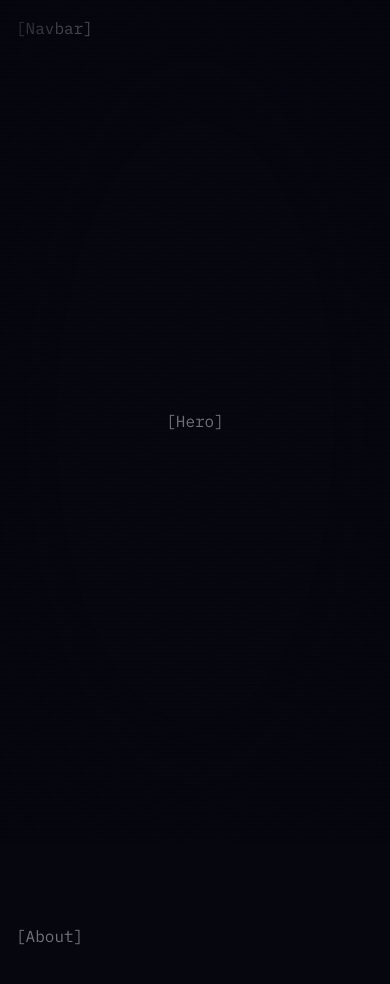
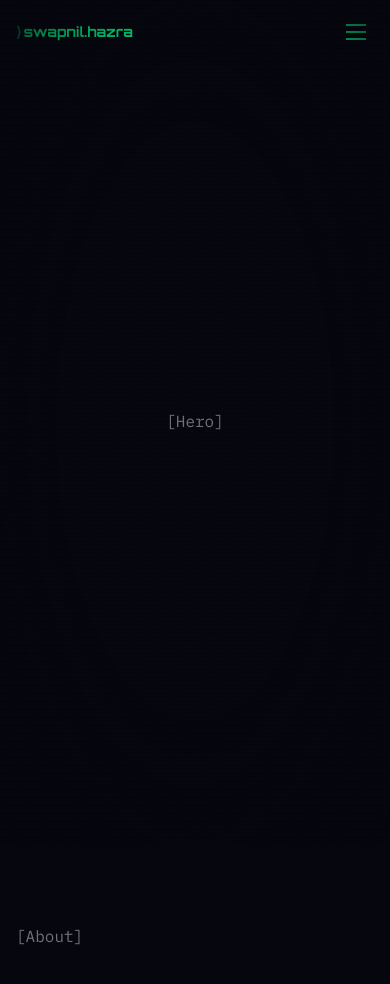
Before and after one commit to Swapnil-bo/Portfolio, a React (Vite) app: page / in a window 390 px wide. Shown: the top 984 px of the page. Built offline with nearby package versions, Linux system fonts and the light colour scheme.

Commit message:
feat: navbar with resume and internship status

```diff
--- a/src/components/Navbar.jsx
+++ b/src/components/Navbar.jsx
@@ -1,8 +1,220 @@
+import { useState, useEffect } from 'react'
+import { motion, AnimatePresence } from 'framer-motion'
+
+const navLinks = [
+  { label: 'About', id: 'about' },
+  { label: 'Projects', id: 'projects' },
+  { label: 'Timeline', id: 'timeline' },
+  { label: 'Contact', id: 'contact' },
+]
+
 function Navbar() {
+  const [scrolled, setScrolled] = useState(false)
+  const [activeSection, setActiveSection] = useState('')
+  const [mobileOpen, setMobileOpen] = useState(false)
+
+  // Scroll detection for background blur
+  useEffect(() => {
+    const handleScroll = () => {
+      setScrolled(window.scrollY > 50)
+    }
+    window.addEventListener('scroll', handleScroll, { passive: true })
+    return () => window.removeEventListener('scroll', handleScroll)
+  }, [])
+
+  // Intersection Observer for active section tracking
+  useEffect(() => {
+    const observers = []
+    const sections = navLinks.map(link => document.getElementById(link.id)).filter(Boolean)
+
+    sections.forEach(section => {
+      const observer = new IntersectionObserver(
+        ([entry]) => {
+          if (entry.isIntersecting) {
+            setActiveSection(section.id)
+          }
+        },
+        { threshold: 0.1, rootMargin: '-80px 0px -50% 0px' }
+      )
+      observer.observe(section)
+      observers.push(observer)
+    })
+
+    return () => observers.forEach(obs => obs.disconnect())
+  }, [])
+
+  // Lock body scroll when mobile menu is open
+  useEffect(() => {
+    document.body.style.overflow = mobileOpen ? 'hidden' : ''
+    return () => { document.body.style.overflow = '' }
+  }, [mobileOpen])
+
+  const scrollTo = (id) => {
+    setMobileOpen(false)
+    const el = document.getElementById(id)
+    if (el) el.scrollIntoView({ behavior: 'smooth' })
+  }
+
   return (
-    <nav className="fixed top-0 left-0 w-full z-50 p-4">
-      <p className="font-mono text-text-secondary">[Navbar]</p>
-    </nav>
+    <>
+      <nav
+        className="fixed top-0 left-0 w-full z-50 transition-all duration-300"
+        style={{
+          background: scrolled ? 'rgba(6, 6, 14, 0.8)' : 'transparent',
+          backdropFilter: scrolled ? 'blur(16px)' : 'none',
+          WebkitBackdropFilter: scrolled ? 'blur(16px)' : 'none',
+        }}
+      >
+        <div className="max-w-7xl mx-auto px-4 md:px-8 h-16 flex items-center justify-between">
+          {/* Logo */}
+          <a
+            href="#"
+            className="font-orbitron font-bold text-sm md:text-base flex items-center gap-0.5"
+            style={{ color: 'var(--neon-green)' }}
+            onClick={(e) => { e.preventDefault(); window.scrollTo({ top: 0, behavior: 'smooth' }) }}
+          >
+            <span className="inline-block" style={{ animation: 'pulse 2s ease-in-out infinite' }}>&#x27E9;</span>
+            {' '}swapnil.hazra
+          </a>
+
+          {/* Desktop Nav Links */}
+          <div className="hidden md:flex items-center gap-8">
+            {navLinks.map(link => (
+              <button
+                key={link.id}
+                onClick={() => scrollTo(link.id)}
+                className="relative font-jetbrains text-sm transition-all duration-150 hover:-translate-y-px bg-transparent border-none cursor-pointer"
+                style={{ color: activeSection === link.id ? 'var(--neon-green)' : 'var(--text-secondary)' }}
+                onMouseEnter={(e) => { e.currentTarget.style.color = 'var(--neon-green)' }}
+                onMouseLeave={(e) => { if (activeSection !== link.id) e.currentTarget.style.color = 'var(--text-secondary)' }}
+              >
+                {link.label}
+                {/* Active underline */}
+                <span
+                  className="absolute -bottom-1 left-0 h-[2px] transition-all duration-300"
+                  style={{
+                    width: activeSection === link.id ? '100%' : '0%',
+                    background: 'var(--neon-green)',
+                    boxShadow: activeSection === link.id ? '0 0 8px rgba(0,255,136,0.4)' : 'none',
+                  }}
+                />
+              </button>
+            ))}
+          </div>
+
+          {/* Desktop Right Actions */}
+          <div className="hidden md:flex items-center gap-3">
+            {/* Resume Button */}
+            <a
+              href="/Swapnil_Hazra_Resume.pdf"
+              download
+              className="font-jetbrains text-xs px-4 py-1.5 border rounded transition-all duration-150 hover:bg-[rgba(0,212,255,0.08)]"
+              style={{
+                color: 'var(--neon-cyan)',
+                borderColor: 'var(--neon-cyan)',
+              }}
+            >
+              Resume ↓
+            </a>
+
+            {/* Status Pill */}
+            <div
+              className="flex items-center gap-2 px-3 py-1.5 rounded-full border font-jetbrains text-xs"
+              style={{
+                color: 'var(--neon-green)',
+                borderColor: 'var(--border-dim)',
+              }}
+            >
+              <span className="pulse-dot" />
+              Open to Internships
+            </div>
+          </div>
+
+          {/* Mobile Hamburger */}
+          <button
+            className="md:hidden flex flex-col gap-[5px] bg-transparent border-none cursor-pointer p-2"
+            onClick={() => setMobileOpen(prev => !prev)}
+            aria-label="Toggle menu"
+          >
+            <span
+              className="block w-5 h-[2px] transition-all duration-200"
+              style={{
+                background: 'var(--neon-green)',
+                transform: mobileOpen ? 'rotate(45deg) translateY(7px)' : 'none',
+              }}
+            />
+            <span
+              className="block w-5 h-[2px] transition-all duration-200"
+              style={{
+                background: 'var(--neon-green)',
+                opacity: mobileOpen ? 0 : 1,
+              }}
+            />
+            <span
+              className="block w-5 h-[2px] transition-all duration-200"
+              style={{
+                background: 'var(--neon-green)',
+                transform: mobileOpen ? 'rotate(-45deg) translateY(-7px)' : 'none',
+              }}
+            />
+          </button>
+        </div>
+      </nav>
+
+      {/* Mobile Fullscreen Overlay */}
+      <AnimatePresence>
+        {mobileOpen && (
+          <motion.div
+            className="fixed inset-0 z-40 flex flex-col items-center justify-center gap-8"
+            style={{ background: 'rgba(6, 6, 14, 0.95)' }}
+            initial={{ opacity: 0 }}
+            animate={{ opacity: 1 }}
+            exit={{ opacity: 0 }}
+            transition={{ duration: 0.2 }}
+          >
+            {navLinks.map((link, i) => (
+              <motion.button
+                key={link.id}
+                onClick={() => scrollTo(link.id)}
+                className="font-syne text-2xl font-semibold bg-transparent border-none cursor-pointer"
+                style={{ color: activeSection === link.id ? 'var(--neon-green)' : 'var(--text-primary)' }}
+                initial={{ opacity: 0, y: 20 }}
+                animate={{ opacity: 1, y: 0 }}
+                exit={{ opacity: 0, y: 20 }}
+                transition={{ delay: i * 0.08, duration: 0.25 }}
+              >
+                {link.label}
+              </motion.button>
+            ))}
+
+            {/* Mobile Resume + Status */}
+            <motion.div
+              className="flex flex-col items-center gap-4 mt-4"
+              initial={{ opacity: 0, y: 20 }}
+              animate={{ opacity: 1, y: 0 }}
+              exit={{ opacity: 0, y: 20 }}
+              transition={{ delay: navLinks.length * 0.08, duration: 0.25 }}
+            >
+              <a
+                href="/Swapnil_Hazra_Resume.pdf"
+                download
+                className="font-jetbrains text-sm px-5 py-2 border rounded transition-all duration-150"
+                style={{ color: 'var(--neon-cyan)', borderColor: 'var(--neon-cyan)' }}
+              >
+                Resume ↓
+              </a>
+              <div
+                className="flex items-center gap-2 px-3 py-1.5 rounded-full border font-jetbrains text-xs"
+                style={{ color: 'var(--neon-green)', borderColor: 'var(--border-dim)' }}
+              >
+                <span className="pulse-dot" />
+                Open to Internships
+              </div>
+            </motion.div>
+          </motion.div>
+        )}
+      </AnimatePresence>
+    </>
   )
 }
 
```
Also changed, not shown: .claude/settings.json.
